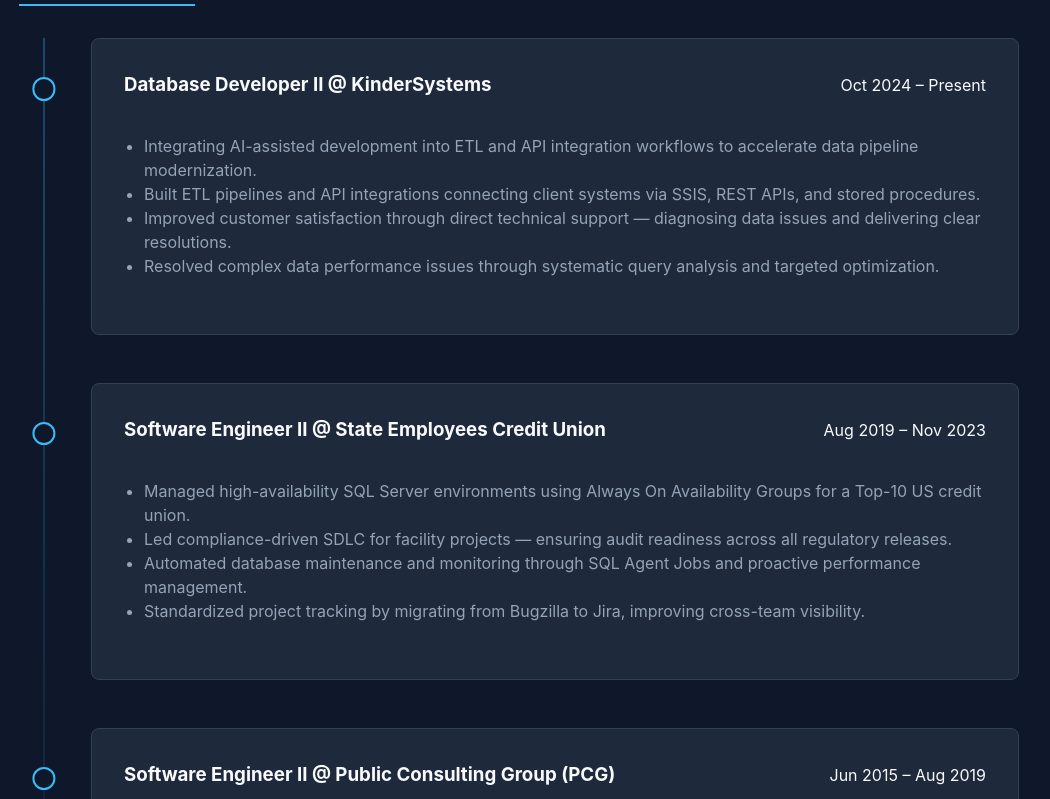
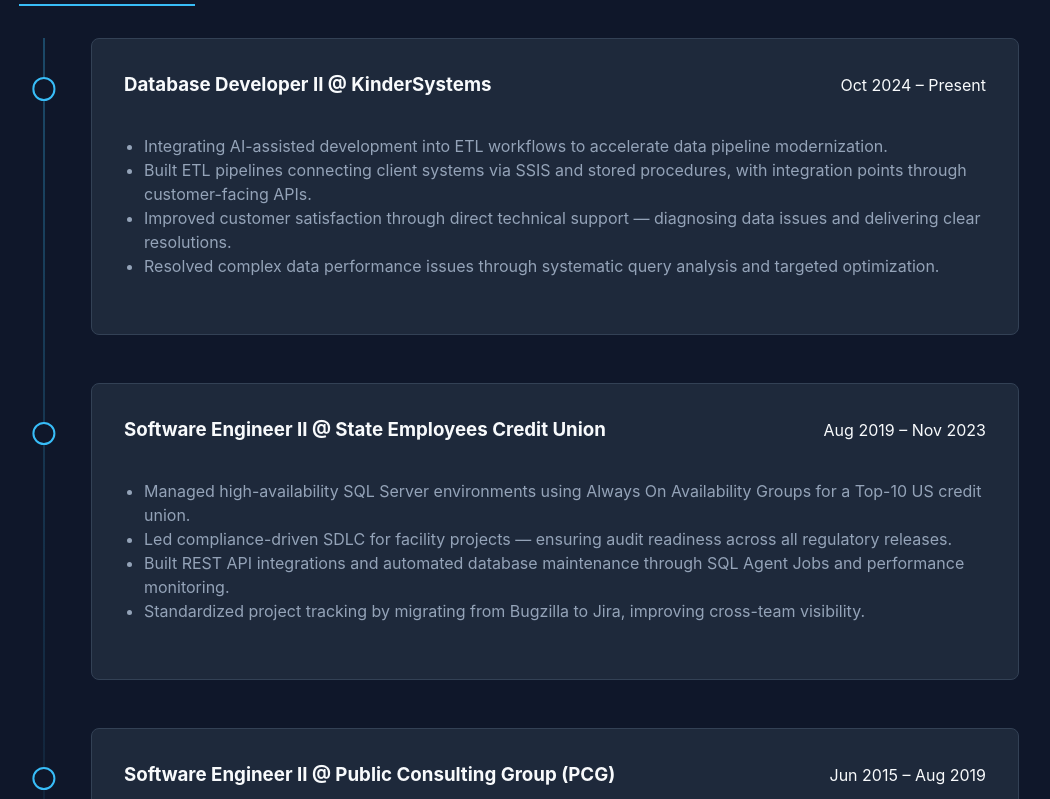
Before and after one commit to JohnGuidry/prosite, a React (Vite) app: page / in a window 1280 px wide. Shown: the part 685-1484 px from the top of the page, without its empty margins (121-1171 px from the left). Built offline with nearby package versions, Linux system fonts and the light colour scheme.

Commit message:
fix: correct API experience placement — REST APIs at SECU, not KinderSystems

```diff
--- a/src/data/content.ts
+++ b/src/data/content.ts
@@ -19,8 +19,8 @@
     period: "Oct 2024 – Present",
     location: "Remote",
     summary: [
-      "Integrating AI-assisted development into ETL and API integration workflows to accelerate data pipeline modernization.",
-      "Built ETL pipelines and API integrations connecting client systems via SSIS, REST APIs, and stored procedures.",
+      "Integrating AI-assisted development into ETL workflows to accelerate data pipeline modernization.",
+      "Built ETL pipelines connecting client systems via SSIS and stored procedures, with integration points through customer-facing APIs.",
       "Improved customer satisfaction through direct technical support — diagnosing data issues and delivering clear resolutions.",
       "Resolved complex data performance issues through systematic query analysis and targeted optimization."
     ],
@@ -35,7 +35,7 @@
     summary: [
       "Managed high-availability SQL Server environments using Always On Availability Groups for a Top-10 US credit union.",
       "Led compliance-driven SDLC for facility projects — ensuring audit readiness across all regulatory releases.",
-      "Automated database maintenance and monitoring through SQL Agent Jobs and proactive performance management.",
+      "Built REST API integrations and automated database maintenance through SQL Agent Jobs and performance monitoring.",
       "Standardized project tracking by migrating from Bugzilla to Jira, improving cross-team visibility."
     ],
     deepDive: "Managed high-availability SQL Server environments using Always On Availability Groups. Led compliance-driven releases and runbook documentation for a Top-10 US Credit Union."
```
